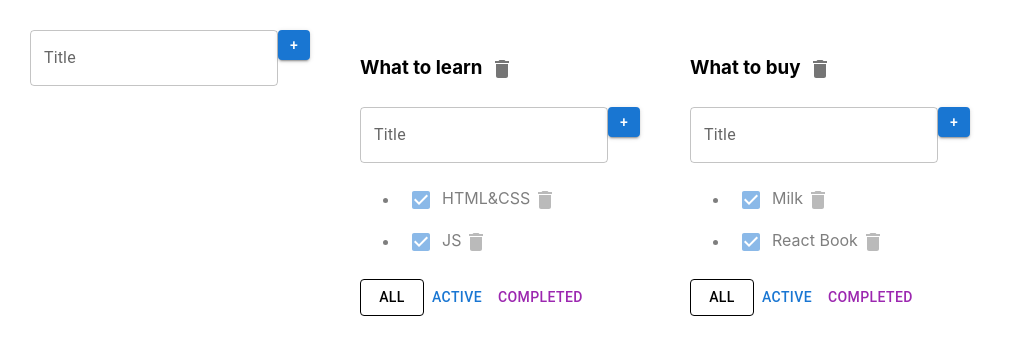
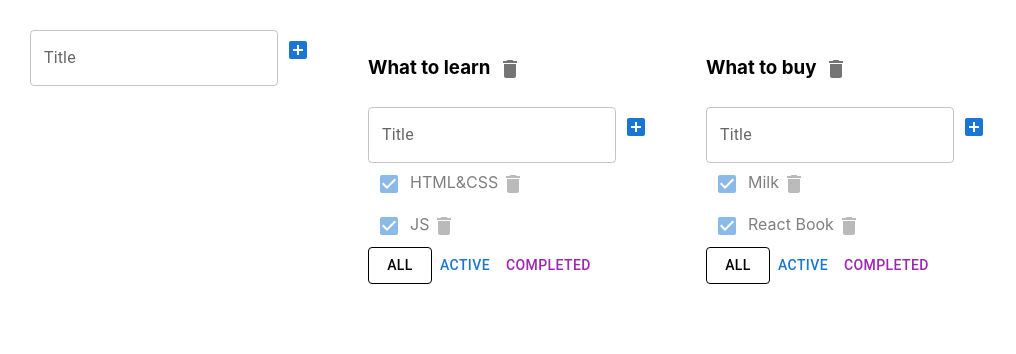
Before and after one commit to akach-dev/todolist-tuesday, a React (Create React App) app: page / in a window 1280 px wide. Shown: the top 354 px of the page, without its empty margins (0-1016 px from the left). Built offline with nearby package versions, Linux system fonts and the light colour scheme.

Commit message:
add AddBox to IconButton

```diff
--- a/src/Todolist.tsx
+++ b/src/Todolist.tsx
@@ -61,7 +61,6 @@ export const Todolist: FC<PropsType> = ({
     </h3>
     <AddItemForm addItem={addTaskHandler}/>
 
-    <ul>
     {
       tasks.map(t => {
         const onClickHandler = () => removeTask(t.id, id)
@@ -71,7 +70,7 @@ export const Todolist: FC<PropsType> = ({
         }
 
 
-          return <li key={t.id} className={t.isDone ? "is-done" : ""}>
+        return <div key={t.id} className={t.isDone ? "is-done" : ""}>
 
           <Checkbox onChange={onChangeHandler} checked={t.isDone} color={"primary"}/>
 
@@ -83,10 +82,9 @@ export const Todolist: FC<PropsType> = ({
           >
             <DeleteIcon/>
           </IconButton>
-          </li>
+        </div>
       })
     }
-    </ul>
     <div>
       <Button
          variant={filter === 'all' ? "outlined" : "text"}
--- a/src/components/AddItemForm.tsx
+++ b/src/components/AddItemForm.tsx
@@ -1,5 +1,6 @@
 import React, {ChangeEvent, FC, KeyboardEvent, useState} from 'react';
-import {Button, TextField} from "@mui/material";
+import {Button, IconButton, TextField} from "@mui/material";
+import {AddBox} from "@mui/icons-material";
 
 type AddItemFormPropsType = {
   addItem: (title: string) => void
@@ -40,10 +41,9 @@ export const AddItemForm: FC<AddItemFormPropsType> = ({addItem}) => {
                   label={'Title'}
                   helperText={error}
        />
-
-       <Button onClick={addTaskHandler} color={"primary"} variant={"contained"}
-               style={{maxWidth: '30px', maxHeight: '30px', minWidth: '30px', minHeight: '30px'}}>+</Button>
-
+       <IconButton onClick={addTaskHandler} color={"primary"}>
+         <AddBox/>
+       </IconButton>
      </div>
   );
 };
```
Lines whose indentation alone changed are shown as unchanged.
